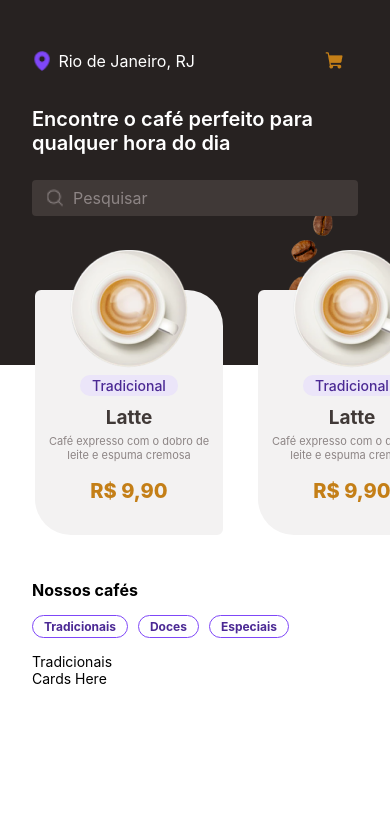
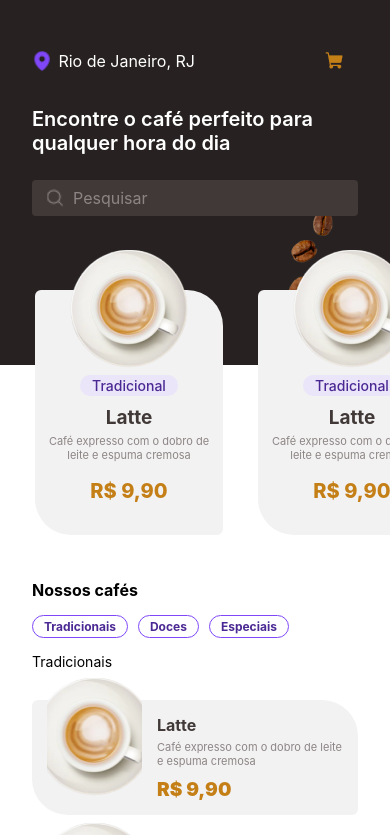
Before and after one commit to thulerjoao/CoffeeProject-Native, a React Native app: screen / in a window 390 px wide. Shown: the top 835 px of the page. Built offline with nearby package versions, Linux system fonts and the light colour scheme.

Commit message:
Feat: created horizontal Cads

```diff
--- a/src/Pages/Home/components/Home.tsx
+++ b/src/Pages/Home/components/Home.tsx
@@ -27,6 +27,7 @@ import Glass from '../assets/Glass.png';
 import Coffee from '../assets/Coffee.png';
 import Coffee01 from '../assets/Coffee01.png';
 import VerticalCard from './VerticalCard';
+import HorizontalCard from './HorizontalCard';
 
 const Home = () => {
   const data = [
@@ -108,7 +109,9 @@ const Home = () => {
         </TopSection>
         <BottomSection>
           <Text>Tradicionais</Text>
-          <Text>Cards Here</Text>
+          {data.map(item => {
+            return <HorizontalCard key={item.id} data={item} />;
+          })}
         </BottomSection>
       </BottomComponent>
     </HomeContainer>
--- a/src/Pages/Home/components/HorizontalCard.tsx
+++ b/src/Pages/Home/components/HorizontalCard.tsx
@@ -4,20 +4,22 @@ import {
   CardBottomImage,
   CardBottomPrice,
   CardBottomText,
+  CardBottomTexts,
   CardBottomTitle,
   CardBottomType,
 } from '../styles/horizontalCards.styles';
 
-const VerticalCard = ({data}: any) => {
+const HorizontalCard = ({data}: any) => {
   return (
     <CardBottom>
       <CardBottomImage source={data.imageSource} />
-      <CardBottomType>{data.type}</CardBottomType>
-      <CardBottomTitle>{data.title}</CardBottomTitle>
-      <CardBottomText>{data.description}</CardBottomText>
-      <CardBottomPrice>{data.price}</CardBottomPrice>
+      <CardBottomTexts>
+        <CardBottomTitle>{data.title}</CardBottomTitle>
+        <CardBottomText>{data.description}</CardBottomText>
+        <CardBottomPrice>{data.price}</CardBottomPrice>
+      </CardBottomTexts>
     </CardBottom>
   );
 };
 
-export default VerticalCard;
+export default HorizontalCard;
--- a/src/Pages/Home/styles/home.styles.ts
+++ b/src/Pages/Home/styles/home.styles.ts
@@ -96,6 +96,7 @@ export const BottomComponent = styled.View`
   /* min-height: 50000px; */
   margin-top: 215px;
   padding: 0 32px;
+  margin-bottom: 80px;
 `;
 
 export const TopSection = styled.View`
--- a/src/Pages/Home/styles/horizontalCards.styles.ts
+++ b/src/Pages/Home/styles/horizontalCards.styles.ts
@@ -1,56 +1,45 @@
-import styled, {css} from 'styled-components/native';
+import styled from 'styled-components/native';
 
 // ----BottomCards------
 
 export const CardBottom = styled.TouchableOpacity`
-  margin-left: 35px;
-  margin-top: 40px;
-  width: 188px;
-  height: 245px;
+  margin-top: 30px;
+  width: 100%;
+  height: 115px;
   align-items: center;
   border-radius: 6px 36px 6px 36px;
   background-color: #f3f2f2;
-
-  ${(props: {isFirst: boolean}) =>
-    props.isFirst &&
-    css`
-      margin-left: 80px;
-    `}
+  flex-direction: row;
 `;
 
 export const CardBottomImage = styled.Image`
-  top: -40px;
-  position: absolute;
+  top: -20px;
+  margin-left: 15px;
+  width: 95px;
+  aspect-ratio: 1;
 `;
 
-export const CardBottomType = styled.Text`
-  margin-top: 85px;
-  background-color: #ebe5f9;
-  color: #4b2994;
-  border-radius: 10px;
-  font-size: 14px;
-  font-weight: 500;
-  padding: 2px 12px;
+export const CardBottomTexts = styled.View`
+  margin-left: 15px;
 `;
 
 export const CardBottomTitle = styled.Text`
-  margin-top: 10px;
   font-weight: 700;
   color: #403937;
-  font-size: 19px;
+  font-size: 16px;
 `;
 
 export const CardBottomText = styled.Text`
   color: #8d8585;
   font-size: 11px;
-  margin: 0 9px;
+  width: 65%;
   margin-top: 5px;
-  text-align: center;
+  text-align: start;
 `;
 
 export const CardBottomPrice = styled.Text`
   color: #c47f17;
-  margin-top: 17px;
-  font-weight: 800;
-  font-size: 20px;
+  margin-top: 10px;
+  font-weight: 900;
+  font-size: 19px;
 `;
```
